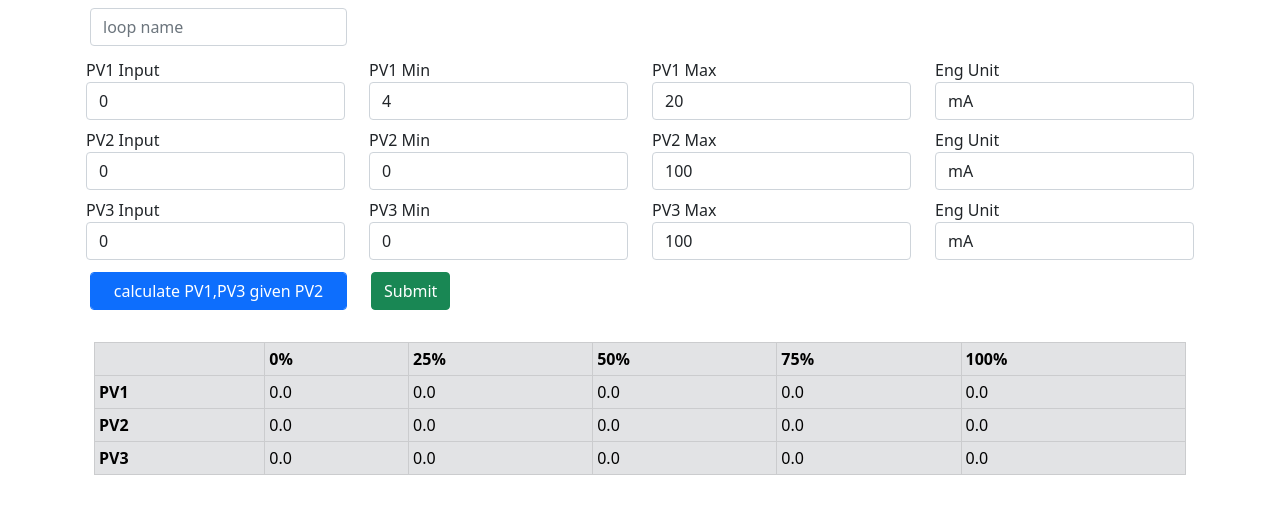
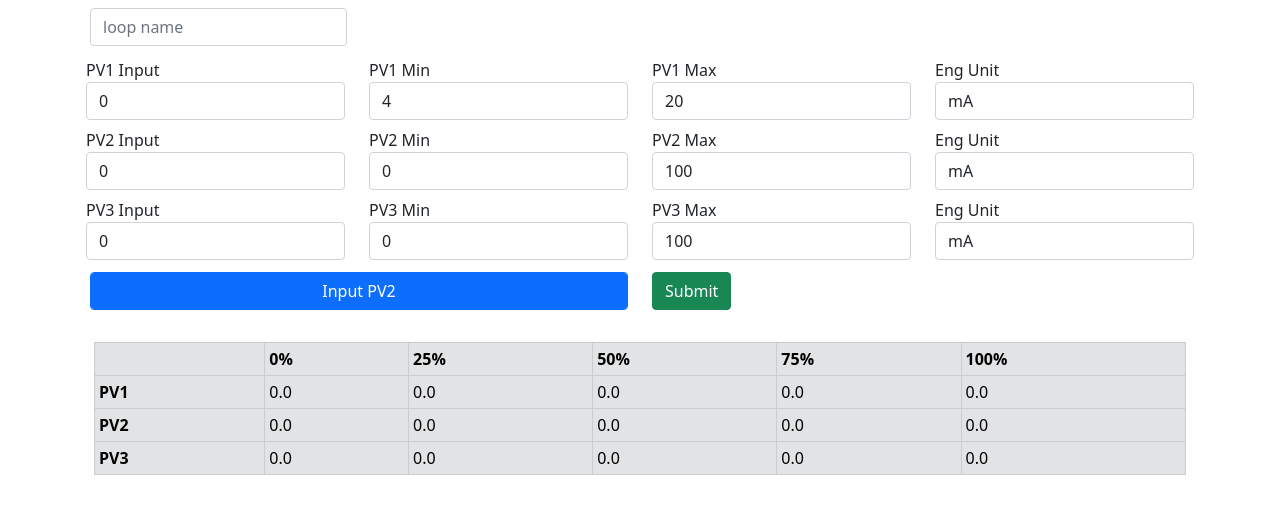
Before and after one commit to CentriumEngineering/Centrium-App, a Flask app: page / in a window 1280 px wide. Shown: the part 56-570 px from the top of the page. Run offline with Flask 2, Linux system fonts and the light colour scheme; some libraries are stand-ins or nearby versions.

Commit message:
Centrium App rel-2

```diff
--- a/Forms.py
+++ b/Forms.py
@@ -22,8 +22,8 @@ class Range_Form(FlaskForm):
                            validators=[DataRequired()])
 
     pv_select = SelectField(u'Calculate',
-                            choices=[(0, 'calculate PV1,PV3 given PV2'), (1, 'calculate PV2,PV3 given PV1'),
-                                     (2, 'calculate PV1,PV2 given PV3')],
+                            choices=[(0, 'Input PV2'), (1, 'Input PV1'),
+                                     (2, 'Input PV3')],
                             validators=[DataRequired()])
 
     submit = SubmitField('Submit')
--- a/templates/index.html
+++ b/templates/index.html
@@ -95,7 +95,7 @@
 
         </div>
 
-        <div class="row row-cols-4 p-2">
+        <div class="row row-cols-2 p-2">
             <div class="col">
                 {{
                 form.pv_select(class="form-control btn btn-primary btn-block",id="pv_select",required="required",type="text",value='',placeholder="PV
```
